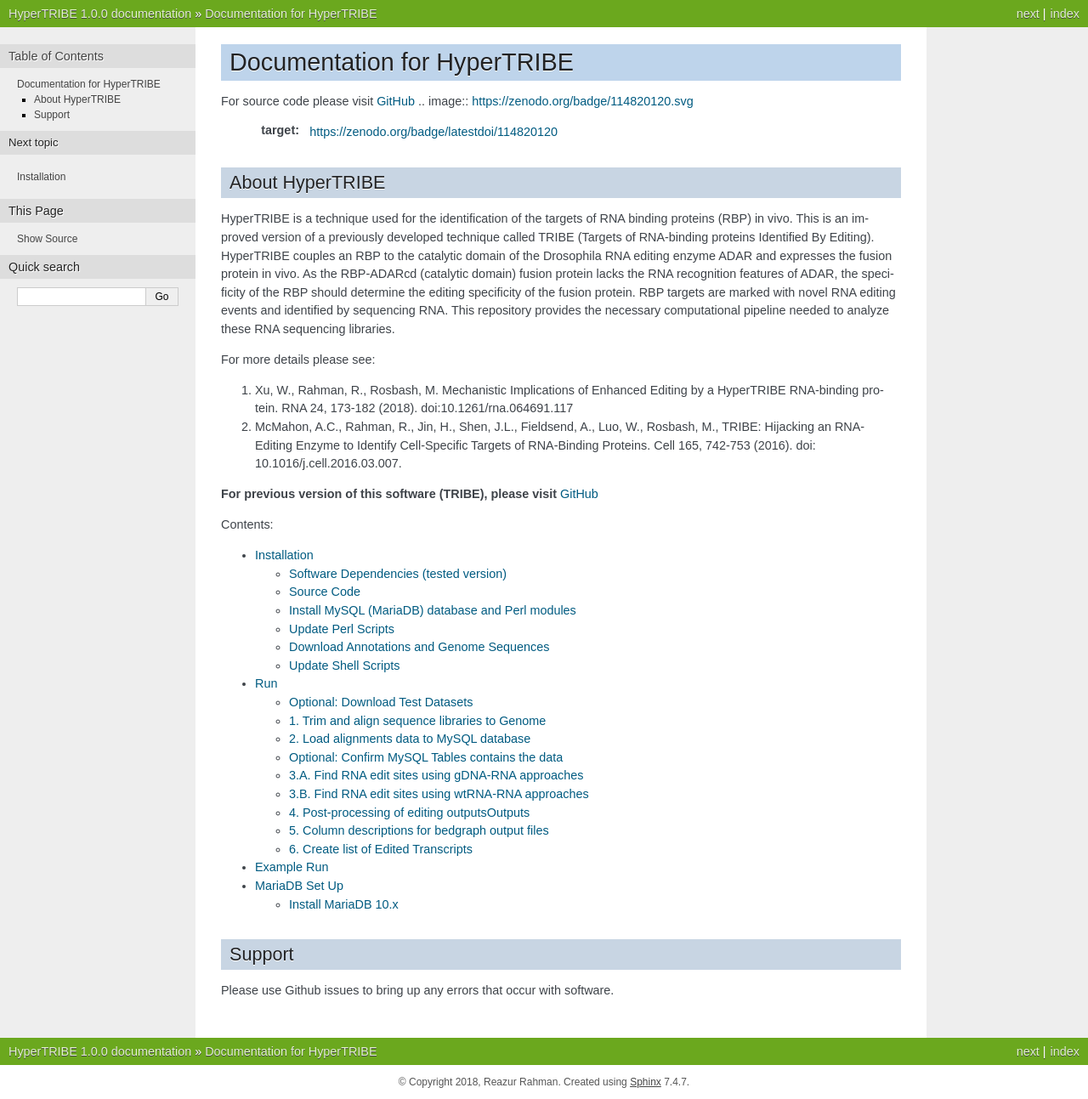
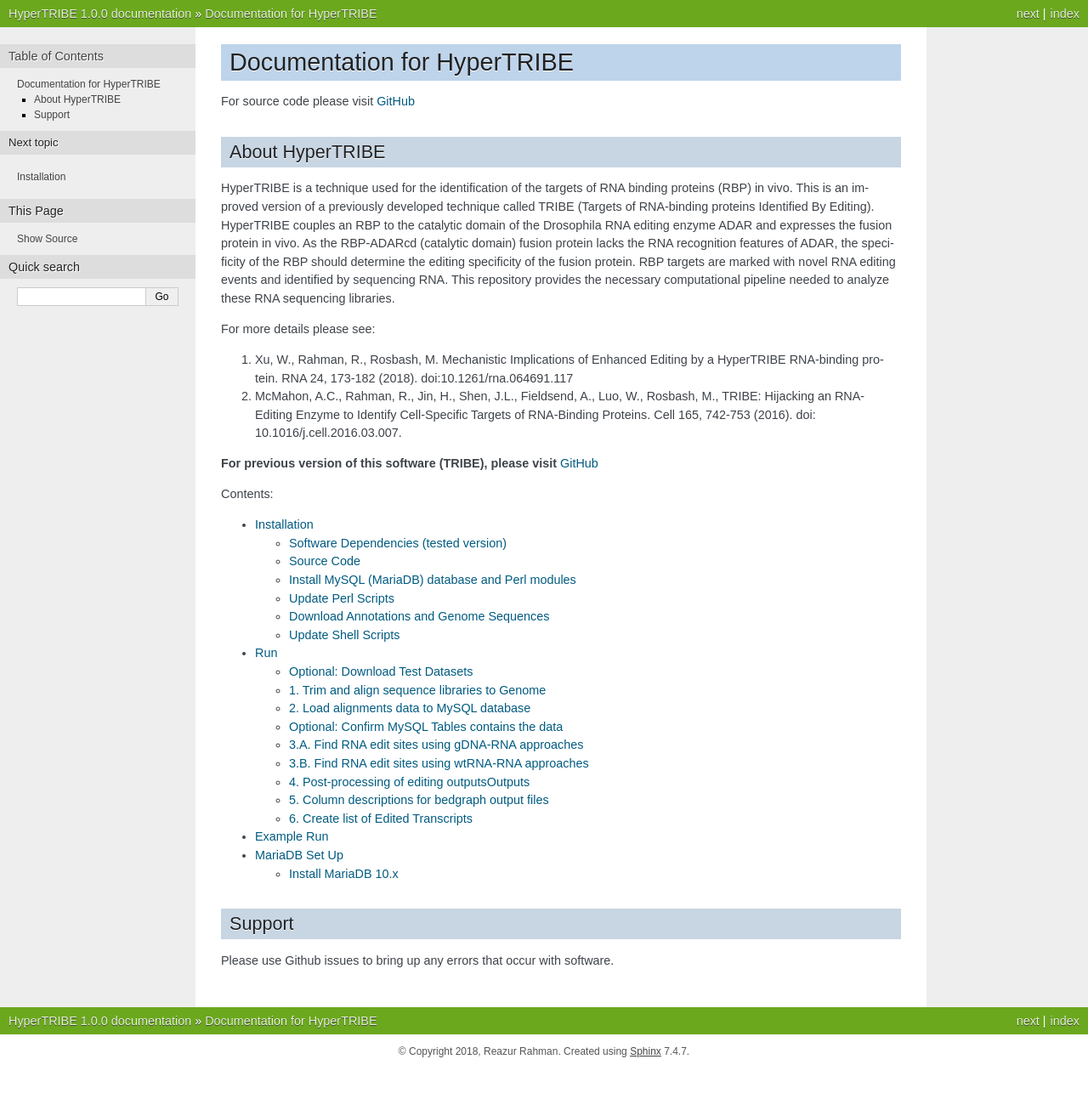
Before and after one commit to rosbashlab/HyperTRIBE, a Sphinx documentation site: the page built from docs/source/index.rst, in a window 1280 px wide. Shown: the whole page at 85% size. Built offline with Sphinx 7.4.7, drawn with Linux system fonts in a browser that asks for light colours; pages that are not in the unit, such as notebooks, are missing from menus; after the commit the page ends 1257 px from its top, so only the background shows below that; some of the changed lines change nothing that is shown.

Commit message:
updated documentation

```diff
--- a/docs/source/index.rst
+++ b/docs/source/index.rst
@@ -1,8 +1,7 @@
 Documentation for HyperTRIBE
 ============================
 For source code please visit `GitHub <https://github.com/rosbashlab/HyperTRIBE>`_
-.. image:: https://zenodo.org/badge/114820120.svg
-   :target: https://zenodo.org/badge/latestdoi/114820120
+
 
 About HyperTRIBE
 ----------------
```
